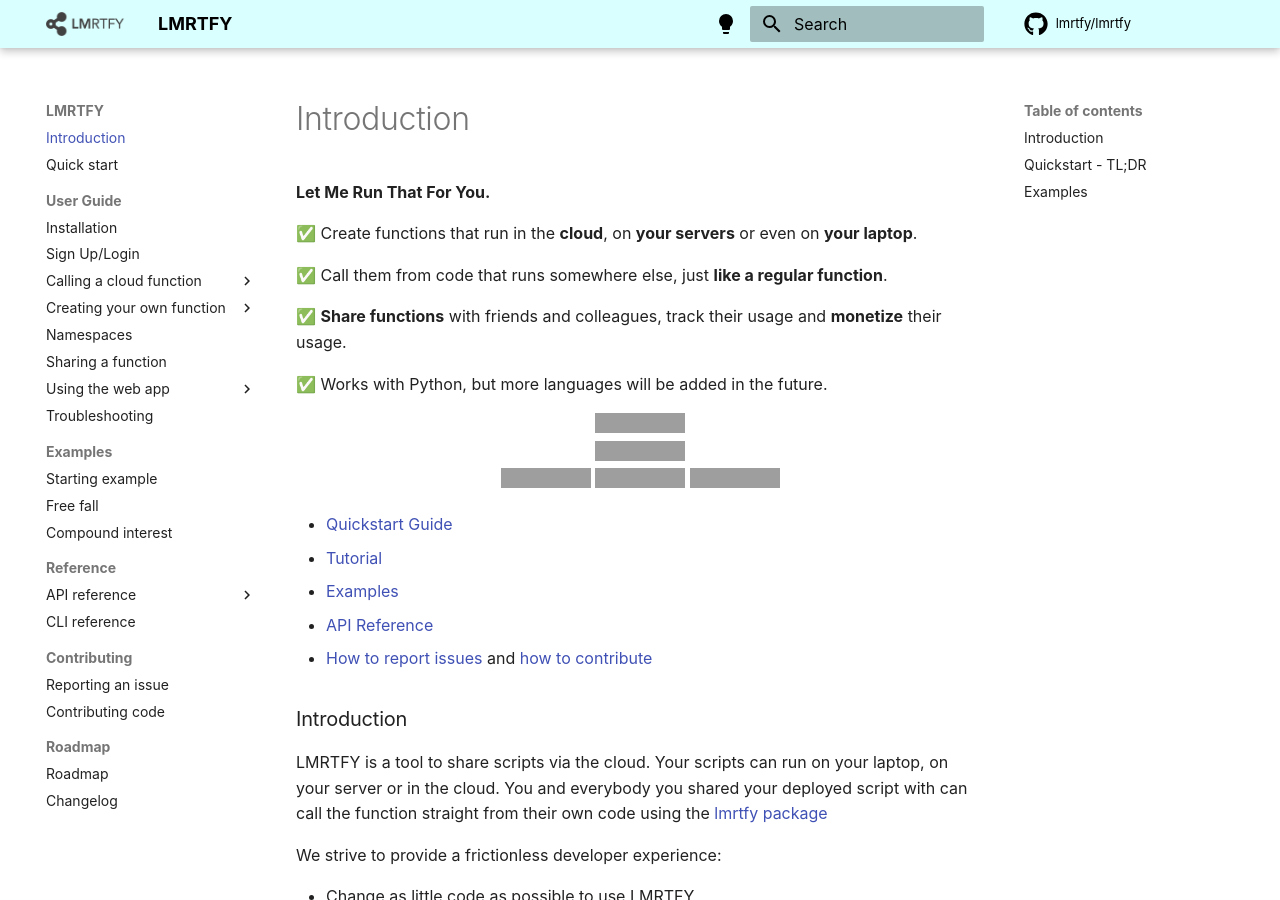
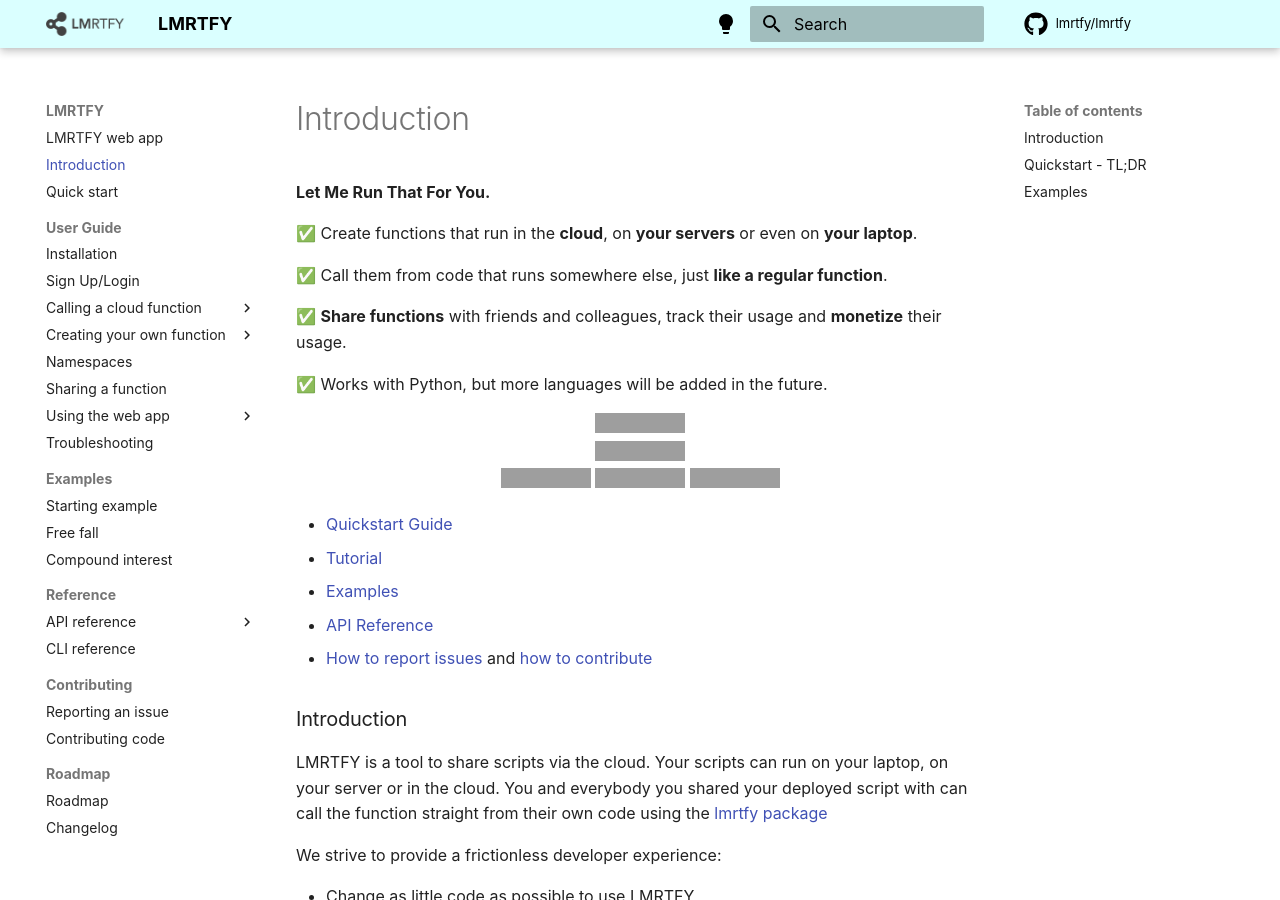
Before and after one commit to lmrtfy/lmrtfy, an MkDocs documentation site: the page built from docs/index.md, in a window 1280 px wide and 900 px high. Built offline with MkDocs 1.6.1 and Material for MkDocs 9.7.7, drawn with Linux system fonts in a browser that asks for light colours; comment, search, counter and statistics services are not loaded; the version menu is left out; grey boxes are pictures that could not be loaded.

Commit message:
added link to webapp

```diff
--- a/mkdocs.yml
+++ b/mkdocs.yml
@@ -103,6 +103,7 @@ markdown_extensions:
   - pymdownx.tilde
 
 nav:
+  - LMRTFY web app: 'https://app.lmrt.fyi'
   - Introduction: 'index.md'
   - Quick start: 'quickstart.md'
 
```
